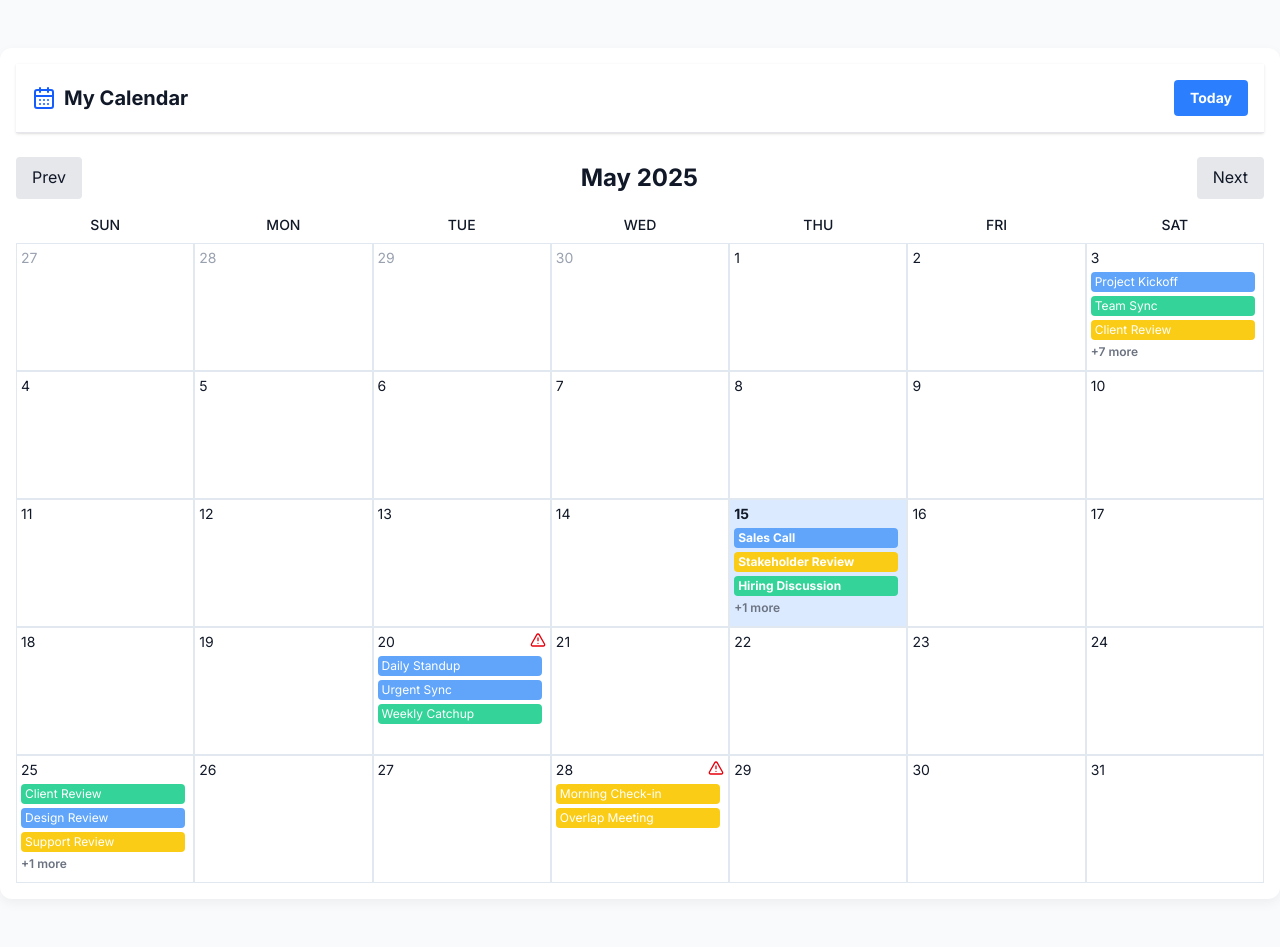
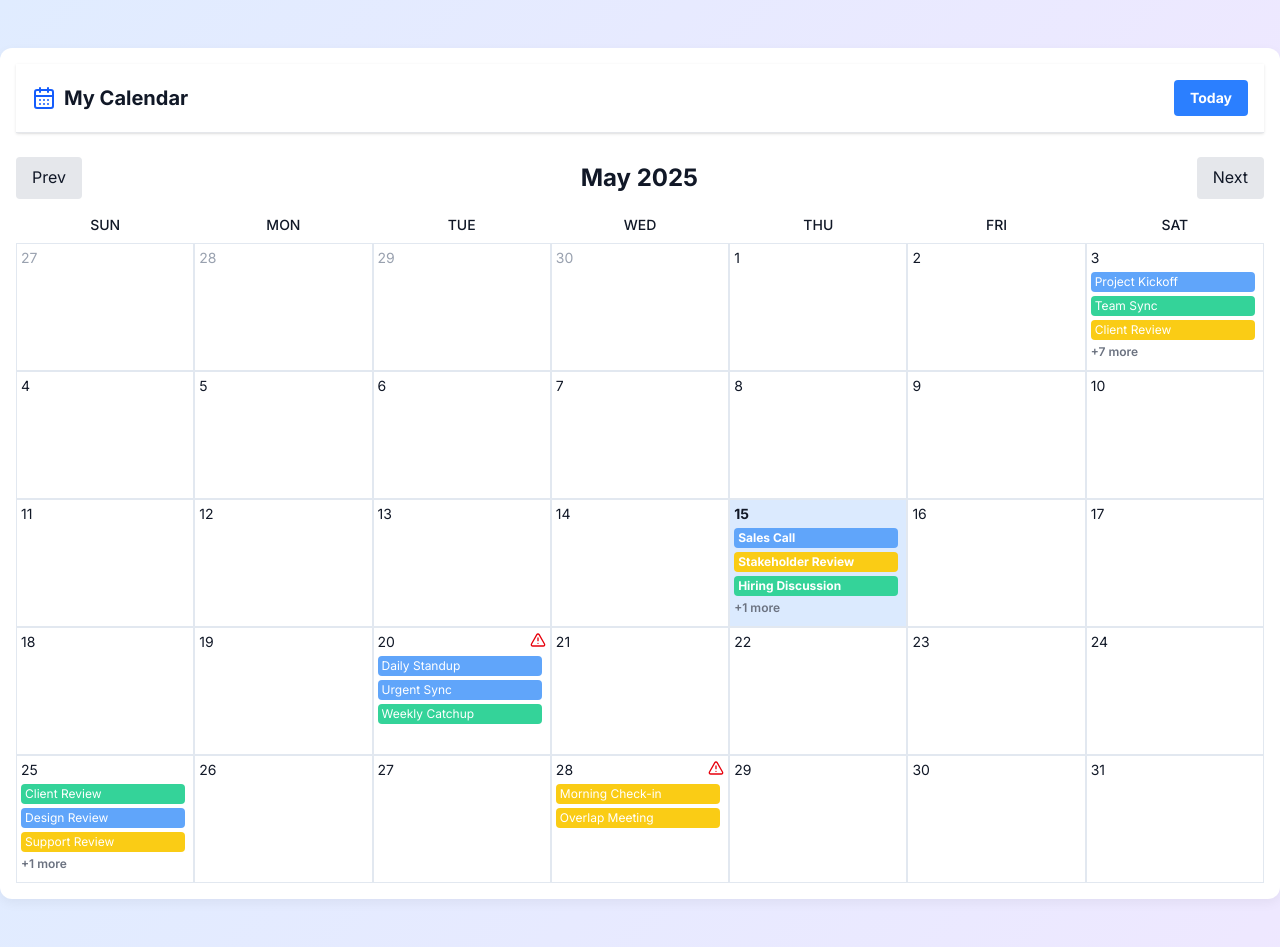
Before and after one commit to praneeth-katuri/calendar-app, a React (Vite) app: page / in a window 1280 px wide. Built offline with nearby package versions, Linux system fonts and the light colour scheme.

Commit message:
refactor: cleaned unused css

```diff
--- a/src/App.css
+++ b/src/App.css
@@ -1,30 +1,17 @@
-/* Apply Inter globally */
 body {
   font-family: "Inter", sans-serif;
-  background-color: #f9fafb;
   color: #111827;
   line-height: 1.6;
+  background: linear-gradient(135deg, #e0ecff, #f5e6ff);
+  background-attachment: fixed;
 }
 
-/* Clean card-like container look */
 .calendar-container {
-  background-color: #ffffff;
   border-radius: 0.75rem;
   box-shadow: 0 4px 12px rgba(0, 0, 0, 0.05);
   padding: 1rem;
 }
 
-/* Event badge */
-/* .event-badge {
-  font-weight: 500;
-  padding: 0.2rem 0.5rem;
-  border-radius: 0.375rem;
-  display: inline-block;
-  white-space: nowrap;
-  overflow: hidden;
-  text-overflow: ellipsis;
-} */
-
 .more-badge {
   color: #6b7280;
   font-weight: 600;
```
